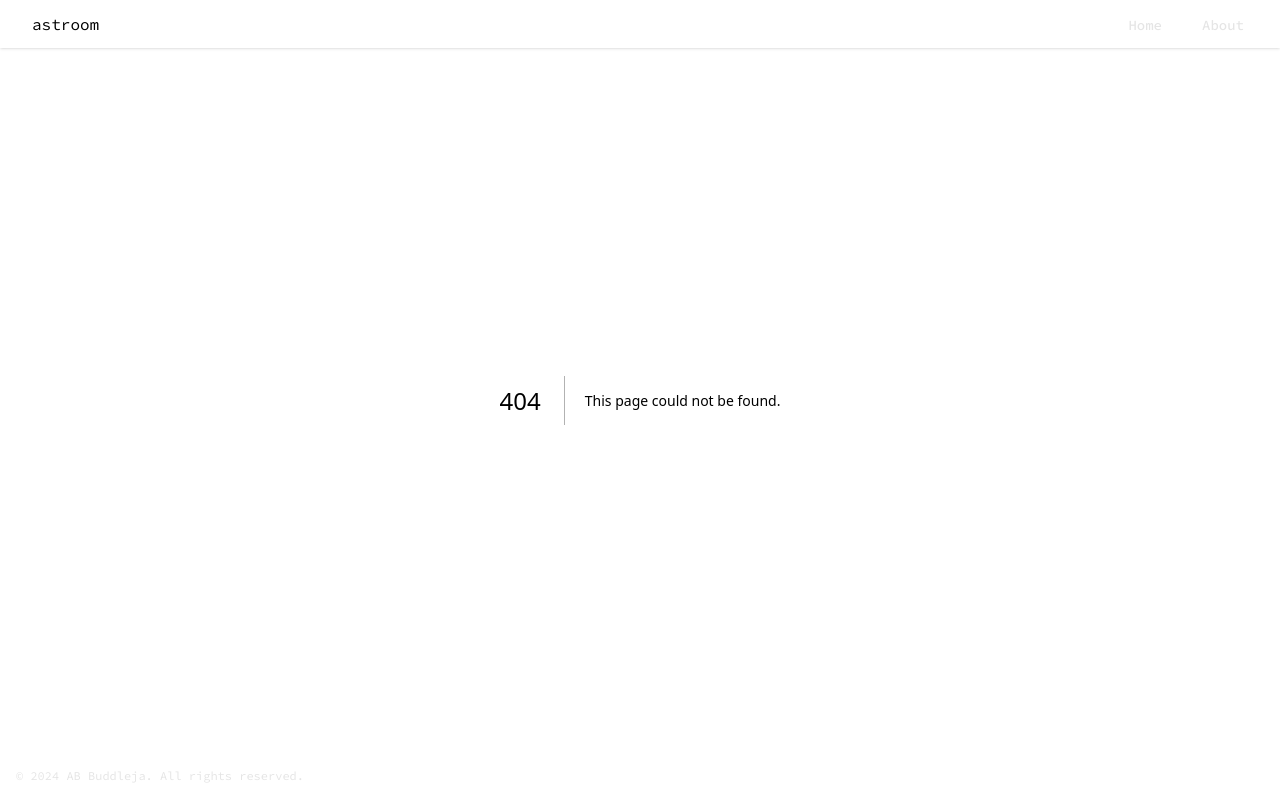
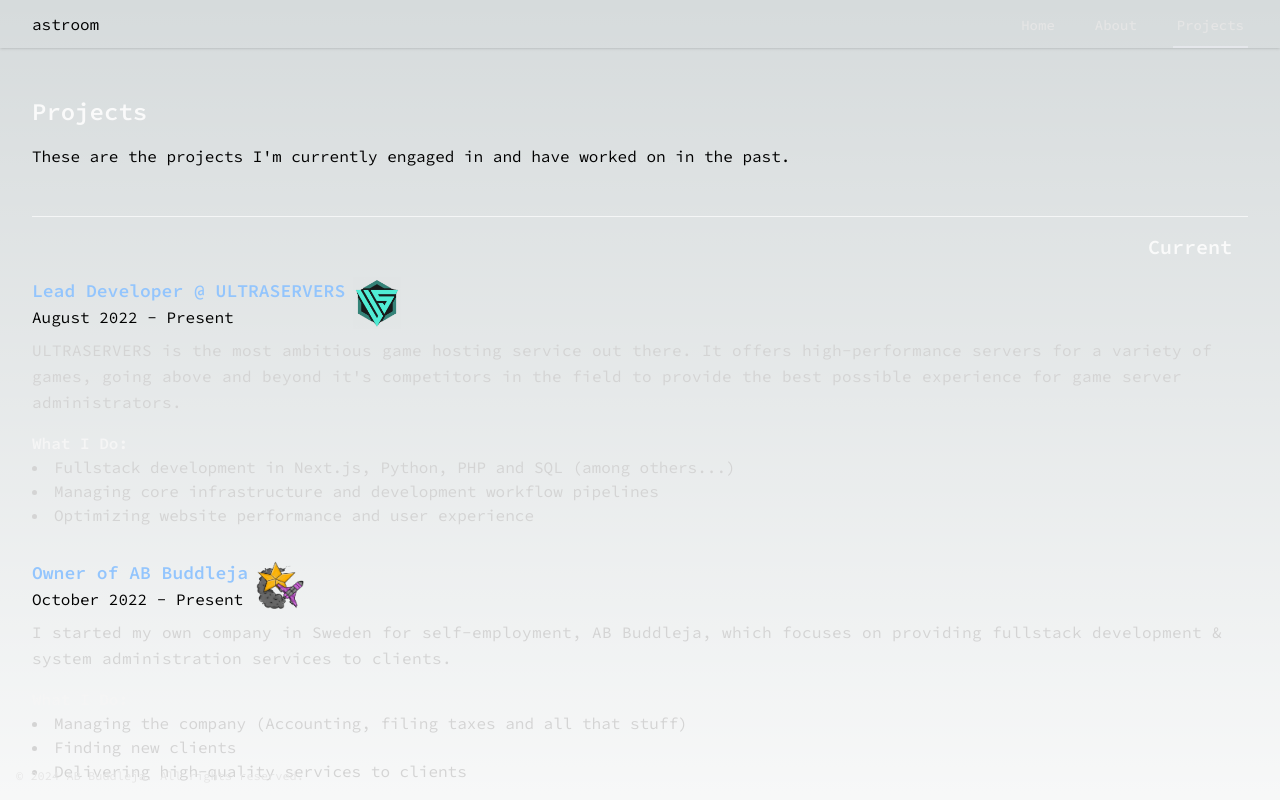
Before and after one commit to astrooom/astroom, a Next.js app: page /projects in a window 1280 px wide. Before the commit this address had no page. Shown: the top 800 px of the page. Built offline with nearby package versions, Linux system fonts and the light colour scheme.

Commit message:
Added Projects section

```diff
--- a/app/HeroContainer.tsx
+++ b/app/HeroContainer.tsx
@@ -3,7 +3,7 @@
 import { cn } from "@/utils/cn";
 import { TypewriterEffectSmooth, Boxes } from "@components/ui";
 import { FaArrowRightLong } from "react-icons/fa6";
-
+import Link from "next/link";
 export function HeroContainer({ className }: Readonly<{ className?: string; }>) {
 
   const helloWords = [
@@ -32,9 +32,13 @@ export function HeroContainer({ className }: Readonly<{ className?: string; }>)
         Developer | Creator | System Administrator.
       </p>
       <div className="flex flex-col md:flex-row space-y-4 md:space-y-0 space-x-0 md:space-x-4 my-4">
-        <a className="px-6 py-2 bg-black text-white rounded-lg font-bold transform hover:-translate-y-1 transition duration-400" href="/about">
+        <Link className="px-6 py-2 bg-black text-white rounded-lg font-bold transform hover:-translate-y-1 transition duration-400" href="/about">
           About Me <FaArrowRightLong className="inline-block" />
-        </a>
+        </Link>
+
+        <Link className="px-6 py-2 bg-black text-white rounded-lg font-bold transform hover:-translate-y-1 transition duration-400" href="/projects">
+          Projects <FaArrowRightLong className="inline-block" />
+        </Link>
       </div>
     </div >
 
--- /dev/null
+++ b/app/projects/ProjectItem.tsx
@@ -0,0 +1,57 @@
+import React from 'react';
+import NextImage from 'next/image';
+import Link from 'next/link';
+
+type ProjectItemProps = {
+  title: string;
+  link: string;
+  companyLogo: string;
+  altText: string;
+  period: string;
+  description: string;
+  duties: string[];
+};
+
+export const ProjectItem = ({ title, link, companyLogo, altText, period, description, duties }: ProjectItemProps) => {
+  return (
+    <div>
+      <div className="flex items-center gap-2">
+        <div>
+          <h3 className="text-neutral-100 font-semibold text-lg">
+            {link ? (
+              <Link className="hover:underline text-blue-300" target="_blank" href={link}>
+                {title}
+              </Link>
+            ) : (
+              title
+            )}
+          </h3>
+          <p>{period}</p>
+        </div>
+        <div>
+          <NextImage
+            src={companyLogo}
+            alt={altText}
+            width={48}
+            height={48}
+            quality={60}
+          />
+        </div>
+      </div>
+
+      <p className="text-neutral-300 tracking-wide leading-relaxed mt-2">{description}</p> {/* Added some top margin */}
+
+      {/* What I Do Section */}
+      {duties && duties.length > 0 && ( // Check if duties exist
+        <div className="mt-4">
+          <h4 className="text-neutral-100 font-semibold">What I Do:</h4>
+          <ul className="list-disc list-inside text-neutral-300">
+            {duties.map((duty, index) => (
+              <li key={index}>{duty}</li>
+            ))}
+          </ul>
+        </div>
+      )}
+    </div>
+  );
+};
--- a/app/about/layout.tsx
+++ b/app/projects/layout.tsx
@@ -5,7 +5,7 @@ export default function AboutLayout({
   children: React.ReactNode;
 }>) {
   return (
-    <div className="mt-24 sm:max-w-[76rem] max-w-[22rem] mx-auto">
+    <div className="mt-24 sm:max-w-[76rem] max-w-[20rem] mx-auto">
       {children}
     </div>
   );
--- /dev/null
+++ b/app/projects/page.tsx
@@ -0,0 +1,88 @@
+
+import { LuConstruction } from "react-icons/lu";
+import { ProjectItem } from "./ProjectItem";
+
+export default function Projects() {
+
+  const projects = {
+
+    "Current": [
+      {
+        title: "Lead Developer @ ULTRASERVERS",
+        link: "https://ultraservers.com",
+        companyLogo: "/ultraservers_logo_transparent.png",
+        altText: "Ultraservers Logo",
+        period: "August 2022 - Present",
+        description: "ULTRASERVERS is the most ambitious game hosting service out there. It offers high-performance servers for a variety of games, going above and beyond it's competitors in the field to provide the best possible experience for game server administrators.",
+        section: "Current",
+        duties: [
+          "Fullstack development in Next.js, Python, PHP and SQL (among others...)",
+          "Managing core infrastructure and development workflow pipelines",
+          "Optimizing website performance and user experience"
+        ]
+      },
+
+      {
+        title: "Owner of AB Buddleja",
+        link: "https://astroom.dev",
+        companyLogo: "/ab-buddleja.png",
+        altText: "AB Buddleja Logo",
+        period: "October 2022 - Present",
+        description: "I started my own company in Sweden for self-employment, AB Buddleja, which focuses on providing fullstack development & system administration services to clients.",
+        duties: [
+          "Managing the company (Accounting, filing taxes and all that stuff)",
+          "Finding new clients",
+          "Delivering high-quality services to clients"
+        ]
+      }
+    ],
+
+    // "Previous": [
+    //   {
+    //     title: "System Administrator @ 365HOSTS",
+    //     link: "https://ultraservers.com",
+    //     companyLogo: "/ultraservers_logo_transparent.png",
+    //     altText: "Ultraservers Logo",
+    //     period: "August 2022 - Present",
+    //     description: "ULTRASERVERS is the most ambitious game hosting service...  I contribute to the design, development, and maintenance of the platform.",
+    //     section: "Previous",
+    //     duties: [
+    //       "Design and implement scalable web applications",
+    //       "Collaborate with cross-functional teams",
+    //       "Optimize website performance and user experience"
+    //     ]
+    //   },
+    // ]
+  }
+
+
+  return (
+    <div className="flex flex-col gap-y-12 pb-12">
+
+      <div>
+        <h1 className="text-2xl font-semibold mb-4 text-neutral-50">Projects</h1>
+        <p>These are the projects I'm currently engaged in and have worked on in the past.</p>
+      </div>
+
+      {Object.entries(projects).map(([section, projectItems]) => (
+        <div key={section}> {/* Key for the section div */}
+          <h2 className="text-right text-xl font-semibold text-neutral-50 border-t border-white/70 p-4">{section}</h2>
+          <div className="flex flex-col gap-y-8">
+            {projectItems.map((project) => (
+              <ProjectItem key={project.title} {...project} />
+            ))}
+          </div>
+        </div>
+      ))}
+
+
+      <p className="my-4 flex flex-col items-center text-lg text-neutral-300">
+        <LuConstruction size={48} className="inline" />
+        <span>Under construction - more projects coming soon!</span>
+      </p>
+
+    </div>
+
+
+  );
+}
--- a/utils/navigation.ts
+++ b/utils/navigation.ts
@@ -18,10 +18,10 @@ export const navigation: Navigation = {
       name: "About",
       href: "/about",
     },
-    // {
-    //   name: "Projects",
-    //   href: "/projects",
-    // },
+    {
+      name: "Projects",
+      href: "/projects",
+    },
     // {
     //   name: "Contact",
     //   href: "/contact",
```
Also changed, not shown: components/ui/index.ts (line endings or trailing spaces), public/ab-buddleja.png (added), public/ultraservers_logo_transparent.png (added).
